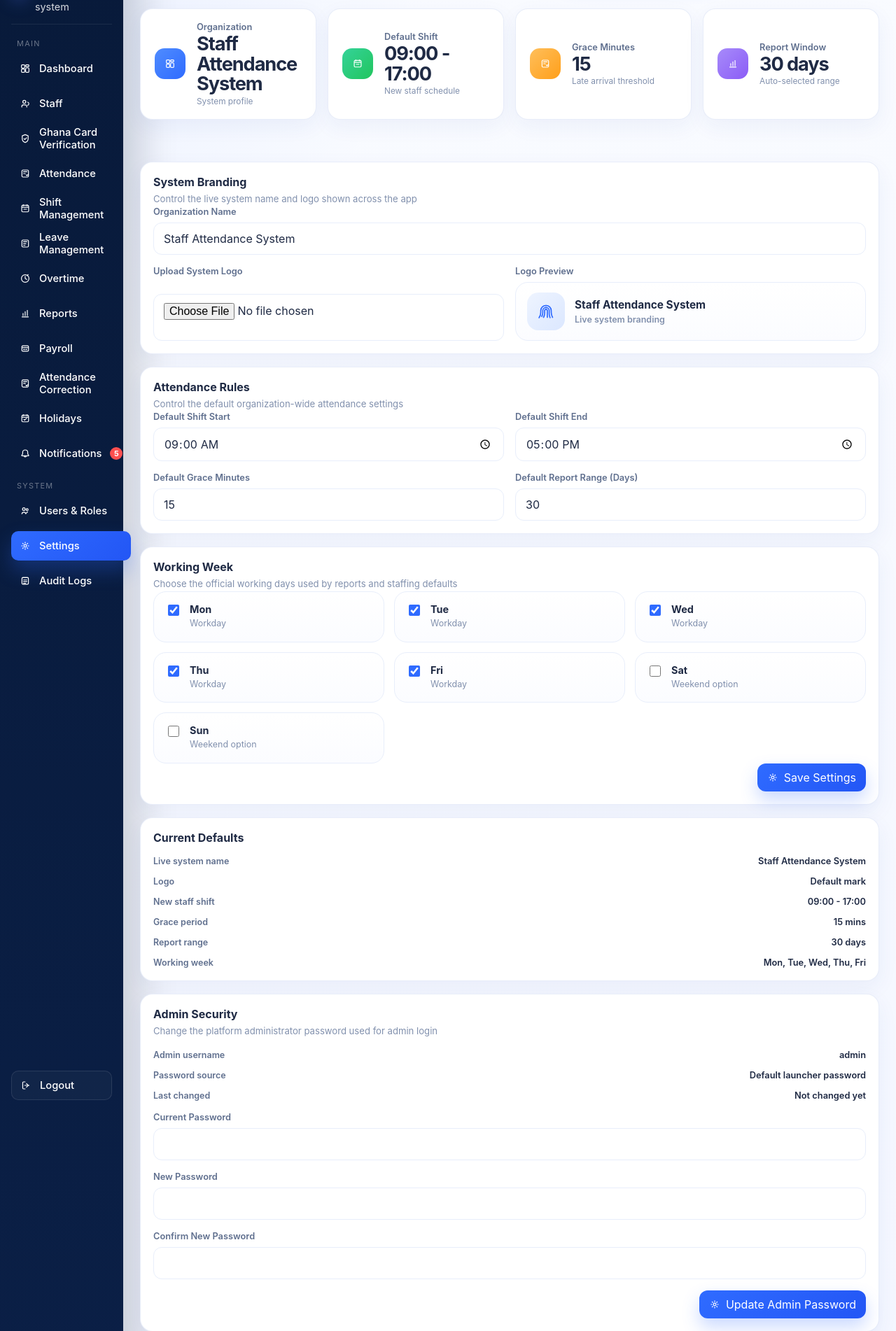
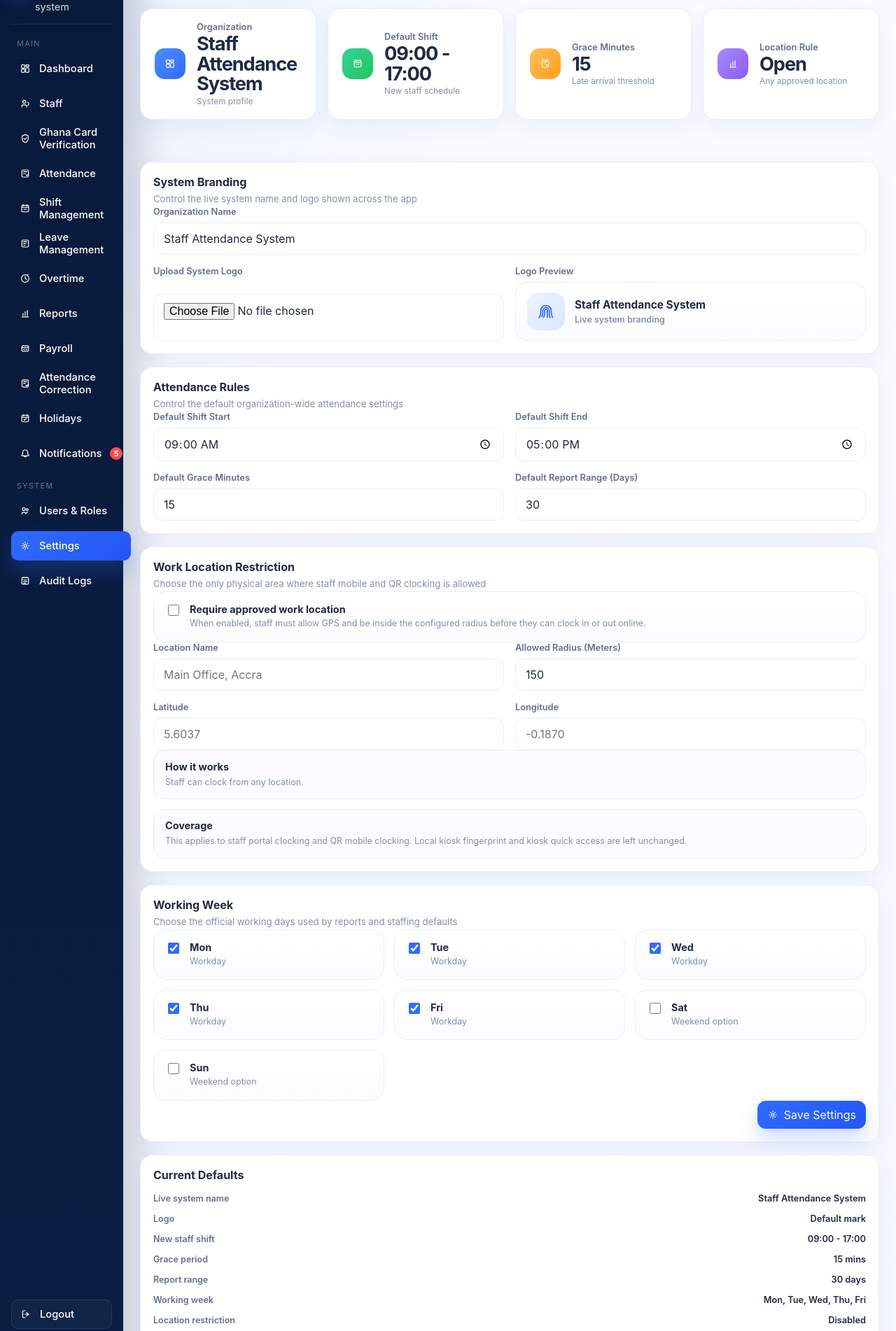
Before and after one commit to jacksmeg/attendance, a Flask app: page /admin/settings in a window 1280 px wide. Shown: the part 91-1993 px from the top of the page at 70% size. Run offline with Flask 3, Linux system fonts and the light colour scheme; the visitor is signed in with stand-in values (Sample User, id 1); data that the repository does not hold is empty.

Commit message:
Add staff work location restriction

```diff
--- a/attendance_app/templates/admin/settings.html
+++ b/attendance_app/templates/admin/settings.html
@@ -14,7 +14,7 @@
     {{ stat_card('dashboard', 'blue', 'Organization', form_values.organization_name, 'System profile') }}
     {{ stat_card('shift', 'green', 'Default Shift', form_values.default_shift_start ~ ' - ' ~ form_values.default_shift_end, 'New staff schedule') }}
     {{ stat_card('attendance', 'orange', 'Grace Minutes', form_values.default_grace_minutes, 'Late arrival threshold') }}
-    {{ stat_card('reports', 'purple', 'Report Window', form_values.report_default_range_days ~ ' days', 'Auto-selected range') }}
+    {{ stat_card('reports', 'purple', 'Location Rule', 'Active' if form_values.location_enforcement_enabled else 'Open', location_policy.location_name if form_values.location_enforcement_enabled else 'Any approved location') }}
 </section>
 
 <form id="attendance-settings-form" method="post" enctype="multipart/form-data">
@@ -91,6 +91,49 @@
 
         <article class="admin-table-card">
             <div class="admin-card-head">
+                {{ section_title('Work Location Restriction', 'Choose the only physical area where staff mobile and QR clocking is allowed') }}
+            </div>
+            <div class="admin-check-grid admin-check-grid-compact">
+                <label class="admin-check-card admin-check-card-inline" style="grid-column: 1 / -1;">
+                    <input form="attendance-settings-form" type="checkbox" name="location_enforcement_enabled" {% if form_values.location_enforcement_enabled %}checked{% endif %}>
+                    <div>
+                        <strong>Require approved work location</strong>
+                        <span>When enabled, staff must allow GPS and be inside the configured radius before they can clock in or out online.</span>
+                    </div>
+                </label>
+            </div>
+            <div class="admin-form-grid">
+                <label class="admin-field">
+                    <span>Location Name</span>
+                    <input form="attendance-settings-form" type="text" name="allowed_location_name" value="{{ form_values.allowed_location_name }}" placeholder="Main Office, Accra">
+                </label>
+                <label class="admin-field">
+                    <span>Allowed Radius (Meters)</span>
+                    <input form="attendance-settings-form" type="number" min="25" name="allowed_location_radius_meters" value="{{ form_values.allowed_location_radius_meters }}" required>
+                </label>
+                <label class="admin-field">
+                    <span>Latitude</span>
+                    <input form="attendance-settings-form" type="number" step="any" name="allowed_location_latitude" value="{{ '' if form_values.allowed_location_latitude is none else form_values.allowed_location_latitude }}" placeholder="5.6037">
+                </label>
+                <label class="admin-field">
+                    <span>Longitude</span>
+                    <input form="attendance-settings-form" type="number" step="any" name="allowed_location_longitude" value="{{ '' if form_values.allowed_location_longitude is none else form_values.allowed_location_longitude }}" placeholder="-0.1870">
+                </label>
+            </div>
+            <div class="admin-note-list">
+                <div class="admin-note-item">
+                    <strong>How it works</strong>
+                    <span>{{ location_policy.summary }}</span>
+                </div>
+                <div class="admin-note-item">
+                    <strong>Coverage</strong>
+                    <span>This applies to staff portal clocking and QR mobile clocking. Local kiosk fingerprint and kiosk quick access are left unchanged.</span>
+                </div>
+            </div>
+        </article>
+
+        <article class="admin-table-card">
+            <div class="admin-card-head">
                 {{ section_title('Working Week', 'Choose the official working days used by reports and staffing defaults') }}
             </div>
             <div class="admin-check-grid admin-check-grid-compact">
@@ -125,6 +168,9 @@
                 <div class="admin-summary-row"><span>Grace period</span><strong>{{ form_values.default_grace_minutes }} mins</strong></div>
                 <div class="admin-summary-row"><span>Report range</span><strong>{{ form_values.report_default_range_days }} days</strong></div>
                 <div class="admin-summary-row"><span>Working week</span><strong>{{ form_values.working_days|join(', ') }}</strong></div>
+                <div class="admin-summary-row"><span>Location restriction</span><strong>{% if form_values.location_enforcement_enabled %}Active{% else %}Disabled{% endif %}</strong></div>
+                <div class="admin-summary-row"><span>Allowed location</span><strong>{{ location_policy.location_name }}</strong></div>
+                <div class="admin-summary-row"><span>Radius</span><strong>{{ form_values.allowed_location_radius_meters }} m</strong></div>
             </div>
         </article>
 
@@ -177,6 +223,10 @@
                     <span>The reports module uses this default range whenever no dates are selected.</span>
                 </div>
                 <div class="admin-note-item">
+                    <strong>Location Control</strong>
+                    <span>Enable the work-location rule to stop staff from checking in or out outside the approved office area.</span>
+                </div>
+                <div class="admin-note-item">
                     <strong>Admin Login</strong>
                     <span>Your new admin password is saved inside the system and will be used on the next login.</span>
                 </div>
--- a/attendance_app/views.py
+++ b/attendance_app/views.py
@@ -3,6 +3,7 @@ from __future__ import annotations
 from collections import defaultdict
 from base64 import b64decode
 from datetime import date, datetime, time, timedelta
+import math
 from pathlib import Path
 from typing import Any
 import sqlite3
@@ -1195,6 +1196,7 @@ def register_routes(app: Flask) -> None:
             workday_options=WORKDAY_OPTIONS,
             admin_security=admin_security,
             password_form=password_form,
+            location_policy=_location_policy_view_model(app_defaults),
             **_admin_context("Settings", "settings", ["Dashboard", "Settings"]),
         )
 
@@ -1224,6 +1226,9 @@ def register_routes(app: Flask) -> None:
 
         quick_url = request.url_root.rstrip("/") + url_for("app.staff_quick_access", qr_token=staff["qr_token"])
         today_status = get_staff_today_status(staff["id"])
+        location_policy = _location_policy_view_model(
+            get_app_settings(default_app_name=current_app.config["APP_SETTINGS"].app_name)
+        )
         return render_template(
             "staff/home.html",
             title="Staff Portal",
@@ -1232,6 +1237,7 @@ def register_routes(app: Flask) -> None:
             today_status=today_status,
             quick_url=quick_url,
             mobile_qr_svg=build_qr_svg(quick_url),
+            location_policy=location_policy,
         )
 
     @bp.route("/staff/clock", methods=["POST"])
@@ -1259,6 +1265,14 @@ def register_routes(app: Flask) -> None:
         longitude = _coerce_float(request.form.get("longitude"))
         gps_accuracy = _coerce_float(request.form.get("gps_accuracy"))
         notes = request.form.get("notes", "").strip()
+        location_error = _attendance_location_error(
+            latitude=latitude,
+            longitude=longitude,
+            gps_accuracy=gps_accuracy,
+        )
+        if location_error:
+            flash(location_error, "error")
+            return redirect(url_for("app.staff_home"))
         result = record_attendance(
             staff=staff,
             template_ref=staff["staff_code"],
@@ -1285,6 +1299,9 @@ def register_routes(app: Flask) -> None:
             return redirect(url_for("app.kiosk"))
 
         today_status = get_staff_today_status(staff["id"])
+        location_policy = _location_policy_view_model(
+            get_app_settings(default_app_name=current_app.config["APP_SETTINGS"].app_name)
+        )
         if request.method == "POST":
             action = request.form.get("action", "").strip()
             if action not in today_status["next_actions"]:
@@ -1294,6 +1311,14 @@ def register_routes(app: Flask) -> None:
             latitude = _coerce_float(request.form.get("latitude"))
             longitude = _coerce_float(request.form.get("longitude"))
             gps_accuracy = _coerce_float(request.form.get("gps_accuracy"))
+            location_error = _attendance_location_error(
+                latitude=latitude,
+                longitude=longitude,
+                gps_accuracy=gps_accuracy,
+            )
+            if location_error:
+                flash(location_error, "error")
+                return redirect(url_for("app.staff_quick_access", qr_token=qr_token))
             result = record_attendance(
                 staff=staff,
                 template_ref=staff["staff_code"],
@@ -1318,6 +1343,7 @@ def register_routes(app: Flask) -> None:
             staff=staff,
             today_status=today_status,
             today=date.today(),
+            location_policy=location_policy,
         )
 
     app.register_blueprint(bp)
@@ -1576,6 +1602,11 @@ def _read_settings_form(form) -> dict[str, Any]:
         "default_grace_minutes": form.get("default_grace_minutes", "15").strip() or "15",
         "report_default_range_days": form.get("report_default_range_days", "30").strip() or "30",
         "working_days": form.getlist("working_days"),
+        "location_enforcement_enabled": form.get("location_enforcement_enabled") == "on",
+        "allowed_location_name": form.get("allowed_location_name", "").strip(),
+        "allowed_location_latitude": form.get("allowed_location_latitude", "").strip(),
+        "allowed_location_longitude": form.get("allowed_location_longitude", "").strip(),
+        "allowed_location_radius_meters": form.get("allowed_location_radius_meters", "150").strip() or "150",
     }
 
 
@@ -1607,6 +1638,29 @@ def _validate_settings_form(form_values: dict[str, Any]) -> str | None:
 
     if not form_values.get("working_days"):
         return "Select at least one working day."
+
+    location_enforcement_enabled = bool(form_values.get("location_enforcement_enabled"))
+    latitude_raw = str(form_values.get("allowed_location_latitude", "")).strip()
+    longitude_raw = str(form_values.get("allowed_location_longitude", "")).strip()
+    radius_raw = str(form_values.get("allowed_location_radius_meters", "150")).strip()
+    if location_enforcement_enabled:
+        if not latitude_raw or not longitude_raw:
+            return "Enter the allowed work location latitude and longitude before enabling location restriction."
+        try:
+            latitude = float(latitude_raw)
+            longitude = float(longitude_raw)
+        except ValueError:
+            return "Allowed work location latitude and longitude must be valid numbers."
+        if latitude < -90 or latitude > 90:
+            return "Allowed work location latitude must be between -90 and 90."
+        if longitude < -180 or longitude > 180:
+            return "Allowed work location longitude must be between -180 and 180."
+        try:
+            radius = int(radius_raw)
+        except ValueError:
+            return "Allowed work location radius must be a whole number of meters."
+        if radius < 25:
+            return "Allowed work location radius must be at least 25 meters."
     return None
 
 
@@ -1661,6 +1715,98 @@ def _normalize_qr_value(raw_value: str) -> str:
     if "/staff/quick/" in value:
         return value.rsplit("/", 1)[-1]
     return value
+
+
+def _location_policy_view_model(app_defaults: dict[str, Any]) -> dict[str, Any]:
+    enabled = bool(app_defaults.get("location_enforcement_enabled"))
+    latitude = app_defaults.get("allowed_location_latitude")
+    longitude = app_defaults.get("allowed_location_longitude")
+    radius = int(app_defaults.get("allowed_location_radius_meters", 150) or 150)
+    location_name = str(app_defaults.get("allowed_location_name", "") or "").strip()
+    return {
+        "enabled": enabled,
+        "location_name": location_name or "Main Work Location",
+        "latitude": latitude,
+        "longitude": longitude,
+        "radius_meters": radius,
+        "is_configured": latitude is not None and longitude is not None,
+        "summary": _location_policy_summary(
+            enabled=enabled,
+            latitude=latitude,
+            longitude=longitude,
+            radius_meters=radius,
+            location_name=location_name,
+        ),
+    }
+
+
+def _location_policy_summary(
+    *,
+    enabled: bool,
+    latitude: float | None,
+    longitude: float | None,
+    radius_meters: int,
+    location_name: str,
+) -> str:
+    if not enabled:
+        return "Staff can clock from any location."
+    name = location_name or "Main Work Location"
+    if latitude is None or longitude is None:
+        return f"Location restriction is enabled, but {name} has not been configured yet."
+    return f"Staff must be within {radius_meters} meters of {name} to clock in or out."
+
+
+def _attendance_location_error(
+    *,
+    latitude: float | None,
+    longitude: float | None,
+    gps_accuracy: float | None,
+) -> str | None:
+    app_defaults = get_app_settings(default_app_name=current_app.config["APP_SETTINGS"].app_name)
+    policy = _location_policy_view_model(app_defaults)
+    if not policy["enabled"]:
+        return None
+    if not policy["is_configured"]:
+        return "Work-location restriction is enabled, but the allowed location is not configured yet. Contact your administrator."
+    if latitude is None or longitude is None:
+        return (
+            f"Location access is required. Allow GPS and try again while you are near "
+            f"{policy['location_name']}."
+        )
+
+    distance_meters = _distance_in_meters(
+        latitude,
+        longitude,
+        float(policy["latitude"]),
+        float(policy["longitude"]),
+    )
+    allowed_radius = float(policy["radius_meters"]) + max(gps_accuracy or 0.0, 0.0)
+    if distance_meters <= allowed_radius:
+        return None
+    return (
+        f"You are outside the allowed work location for {policy['location_name']}. "
+        f"Move closer to the approved area and try again."
+    )
+
+
+def _distance_in_meters(
+    latitude_a: float,
+    longitude_a: float,
+    latitude_b: float,
+    longitude_b: float,
+) -> float:
+    earth_radius_meters = 6371000.0
+    lat1 = math.radians(latitude_a)
+    lon1 = math.radians(longitude_a)
+    lat2 = math.radians(latitude_b)
+    lon2 = math.radians(longitude_b)
+    delta_lat = lat2 - lat1
+    delta_lon = lon2 - lon1
+    sin_lat = math.sin(delta_lat / 2.0)
+    sin_lon = math.sin(delta_lon / 2.0)
+    haversine = sin_lat ** 2 + math.cos(lat1) * math.cos(lat2) * sin_lon ** 2
+    central_angle = 2 * math.atan2(math.sqrt(haversine), math.sqrt(1 - haversine))
+    return earth_radius_meters * central_angle
 
 
 def _resolve_department_filter(requested_department: str, department_scope: str) -> str:
```
Also changed, not shown: attendance_app/services/settings.py (+41 -0 lines), attendance_app/templates/staff/home.html (+42 -1 lines), attendance_app/templates/staff/quick_access.html (+11 -0 lines), tests/test_app.py (+132 -0 lines).
